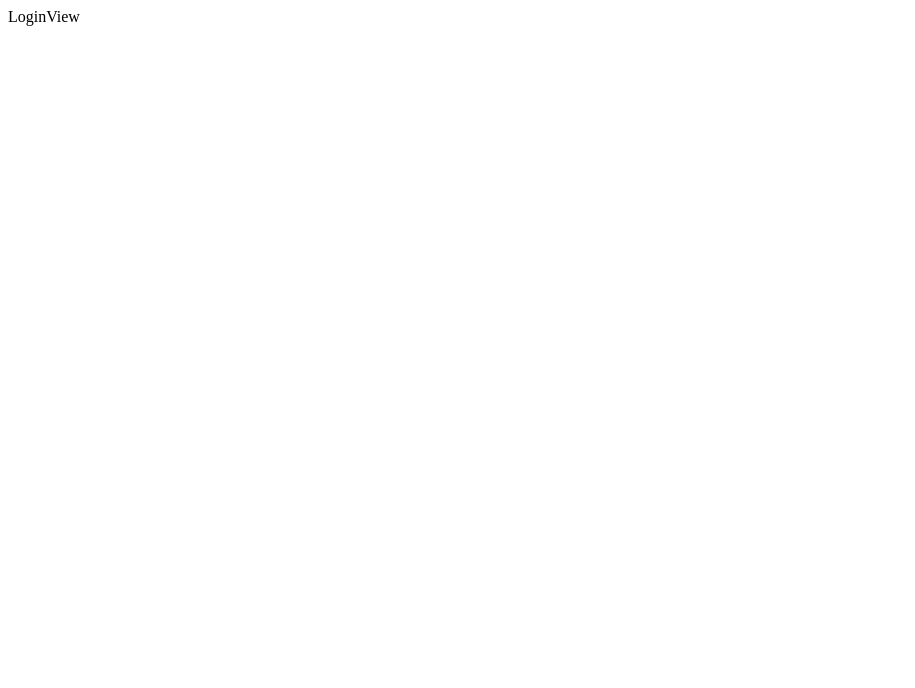
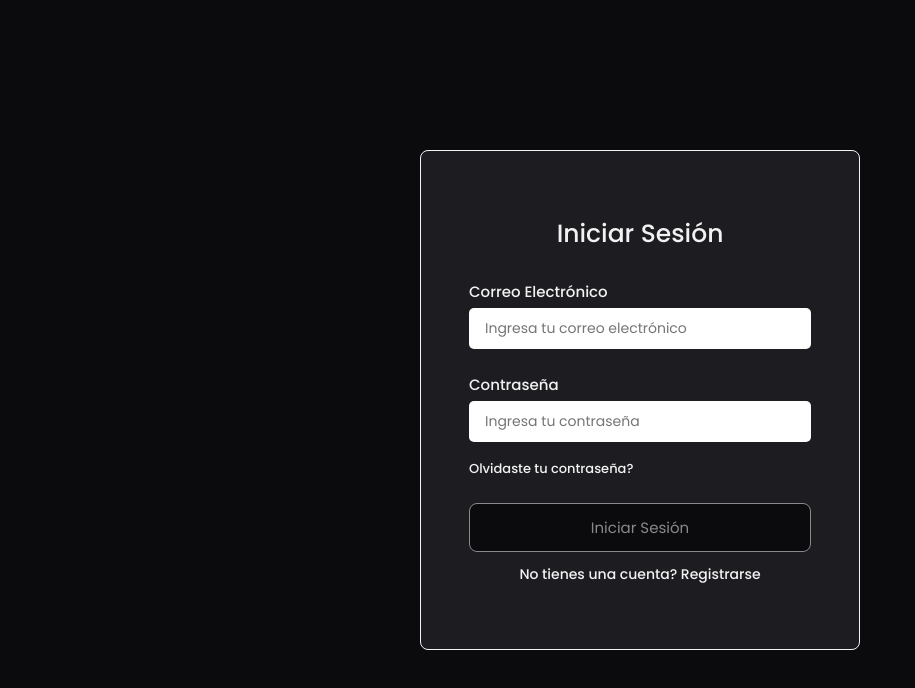
Before and after one commit to FazeElian/stockflow, a React (Vite) app in the folder client/: page /auth/login in a window 1280 px wide. Shown: the top 688 px of the page, without its empty margins (0-915 px from the left). Built offline with nearby package versions, Linux system fonts and the light colour scheme.

Commit message:
add: Users module forms & variables for styles

```diff
--- a/client/package.json
+++ b/client/package.json
@@ -12,7 +12,8 @@
   "dependencies": {
     "react": "^18.3.1",
     "react-dom": "^18.3.1",
-    "react-router-dom": "^7.0.2"
+    "react-router-dom": "^7.0.2",
+    "sass": "^1.83.0"
   },
   "devDependencies": {
     "@eslint/js": "^9.17.0",
--- a/client/src/assets/scss/_variables.scss
+++ b/client/src/assets/scss/_variables.scss
@@ -0,0 +1,28 @@
+// Poppins font
+@import url('https://fonts.googleapis.com/css2?family=Poppins:ital,wght@0,100;0,200;0,300;0,400;0,500;0,600;0,700;0,800;0,900;1,100;1,200;1,300;1,400;1,500;1,600;1,700;1,800;1,900&display=swap');
+
+* {
+    padding: 0;
+    margin: 0;
+    box-sizing: border-box;
+    font-family: "Poppins", serif;
+}
+
+// Colors
+$black: #0B0B0D;
+$black-medium: #0E0E10;
+$black-light: #212026;
+$gray: #89888C;
+$gray-dark: #1D1C21;
+$white: #F2F2F2;
+$aqua: #A9D9CB;
+
+// Content
+.bg-content-center {
+    display: flex;
+    width: 100%;
+    height: 100vh;
+    background-color: $black;
+    align-items: center;
+    justify-content: center;
+}
--- /dev/null
+++ b/client/src/assets/scss/components/company/Forms.scss
@@ -0,0 +1,126 @@
+@import "../../variables";
+
+.form-users {
+    display: flex;
+    width: 26%;
+    min-width: 440px;
+    height: auto;
+    padding: 4rem 3rem 4rem;
+    background-color: $gray-dark;
+    border-radius: 8px;
+    border: 1px solid $white;
+    align-items: center;
+    flex-direction: column;
+
+    h1 {
+        font-size: 28px;
+        color: $white;
+        font-weight: 450;
+        margin-bottom: 1.7rem;
+    }
+
+    .form-group {
+        display: flex;
+        width: 100%;
+        height: auto;
+        flex-direction: column;
+        gap: 7px;
+        margin-bottom: 2rem;
+
+        label {
+            color: $white;
+            font-size: 17px;
+            font-weight: 450;
+        }
+
+        input {
+            padding: 10px 1rem 10px;
+            font-size: 15px;
+            border-radius: 5px;
+            border: none;
+            outline: none;
+        }
+
+        a {
+            font-size: 15px;
+            color: $white;
+            font-weight: 450;
+            text-decoration: none;
+        }
+
+        a:hover {
+            text-decoration: underline;
+        }
+    }
+
+    .btn-submit {
+        display: flex;
+        width: 100%;
+        height: auto;
+        background-color: $black;
+        padding: 12px 0 12px;
+        align-items: center;
+        justify-content: center;
+        color: $gray;
+        cursor: pointer;
+        border-radius: 8px;
+        border: 1px solid $gray;
+        margin-top: 10px;
+        font-size: 16px;
+        transition: .2s ease-in-out;
+    }
+
+    .btn-submit:hover {
+        color: $white;
+        border: 1px solid $white;
+        transition: .2s ease-in;
+    }
+
+    a {
+        font-size: 15px;
+        color: $white;
+        font-weight: 450;
+        text-decoration: none;
+        margin-top: 12px;
+    }
+
+    a:hover {
+        text-decoration: underline;
+    }
+}
+
+// Responsive 1440px
+@media screen and (max-width: 1440px) {
+    .form-users {
+        h1 {
+            font-size: 25px;
+        }
+
+        .form-group {
+            gap: 5px;
+            margin-bottom:
+            1.52rem;
+
+            label {
+                font-size: 15px;
+            }
+
+            input {
+                font-size: 14px;
+            }
+
+            a {
+                font-size: 13px;
+            }
+        }
+
+        .btn-submit {
+            margin: 0;
+            font-size: 15px;
+        }
+
+        a {
+            font-size: 14px;
+        }
+    }
+}
--- a/client/src/main.jsx
+++ b/client/src/main.jsx
@@ -1,6 +1,9 @@
 import { createRoot } from 'react-dom/client'
 import App from './App.jsx'
 import { BrowserRouter } from 'react-router-dom'
+
+// Global styles
+import "./assets/scss/_variables.scss";
 
 createRoot(document.getElementById('root')).render(
   <BrowserRouter>
--- a/client/src/views/IndexView.jsx
+++ b/client/src/views/IndexView.jsx
@@ -1,6 +1,13 @@
+import { Link } from "react-router-dom"
+
 const IndexView = () => {
     return (
-        <div>IndexView</div>
+        <div style={{ padding: "3rem" }}>
+            <h1 style={{ fontWeight: "500" }}>Vista Principal</h1>
+            <Link to="/auth/login">Iniciar Sesión</Link>
+            <br />
+            <Link to="/auth/register">Registrarse</Link>
+        </div>
     )
 }
 
--- a/client/src/views/company/ForgotPasswordView.jsx
+++ b/client/src/views/company/ForgotPasswordView.jsx
@@ -1,6 +1,25 @@
 const ForgotPasswordView = () => {
     return (
-        <div>ForgotPasswordView</div>
+        <>
+            <section className="bg-content-center">
+                <form action="" className="form-users" method="post">
+                    <h1>Recuperar Contraseña</h1>
+                    <div className="form-group">
+                        <label htmlFor="email">Correo Electrónico</label>
+                        <input
+                            type="email"
+                            name="email"
+                            id="email"
+                            placeholder="Ingresa el correo asociado a tu cuenta"
+                            required
+                        />
+                    </div>
+                    <button type="submit" className="btn-submit">
+                        Enviar código
+                    </button>
+                </form>
+            </section>
+        </>
     )
 }
 
--- a/client/src/views/company/LoginView.jsx
+++ b/client/src/views/company/LoginView.jsx
@@ -1,6 +1,43 @@
+// Styles
+import "../../assets/scss/components/company/Forms.scss";
+
+
+import { Link } from 'react-router-dom';
+
 const LoginView = () => {
     return (
-        <div>LoginView</div>
+        <>
+            <section className="bg-content-center">
+                <form action="" className="form-users" method="post">
+                    <h1>Iniciar Sesión</h1>
+                    <div className="form-group">
+                        <label htmlFor="email">Correo Electrónico</label>
+                        <input
+                            type="email"
+                            name="email"
+                            id="email"
+                            placeholder="Ingresa tu correo electrónico"
+                            required
+                        />
+                    </div>
+                    <div className="form-group">
+                        <label htmlFor="password">Contraseña</label>
+                        <input
+                            type="password"
+                            name="password"
+                            id="password"
+                            placeholder="Ingresa tu contraseña"
+                            required
+                        />
+                        <Link to="/auth/forgot-password">Olvidaste tu contraseña?</Link>
+                    </div>
+                    <button type="submit" className="btn-submit">
+                        Iniciar Sesión
+                    </button>
+                    <Link to="/auth/register">No tienes una cuenta? Registrarse</Link>
+                </form>
+            </section>
+        </>
     )
 }
 
--- a/client/src/views/company/RegisterView.jsx
+++ b/client/src/views/company/RegisterView.jsx
@@ -1,6 +1,48 @@
+import { Link } from "react-router-dom"
+
 const RegisterView = () => {
     return (
-        <div>RegisterView</div>
+        <>
+            <section className="bg-content-center">
+                <form action="" className="form-users" method="post">
+                    <h1>Registrarse</h1>
+                    <div className="form-group">
+                        <label htmlFor="name">Nombre</label>
+                        <input
+                            type="text"
+                            name="name"
+                            id="name"
+                            placeholder="Ingresa tu nombre completo"
+                            required
+                        />
+                    </div>
+                    <div className="form-group">
+                        <label htmlFor="email">Correo Electrónico</label>
+                        <input
+                            type="email"
+                            name="email"
+                            id="email"
+                            placeholder="Ingresa tu correo electrónico"
+                            required
+                        />
+                    </div>
+                    <div className="form-group">
+                        <label htmlFor="password">Contraseña</label>
+                        <input
+                            type="password"
+                            name="password"
+                            id="password"
+                            placeholder="Crea una contraseña (Mínimo 8 caracteres)"
+                            required
+                        />
+                    </div>
+                    <button type="submit" className="btn-submit">
+                        Registrarme
+                    </button>
+                    <Link to="/auth/login">Ya tienes una cuenta? Iniciar Sesión</Link>
+                </form>
+            </section>
+        </>
     )
 }
 
```
Also changed, not shown: 1 other file (tests, documents, lock files or other folders).
